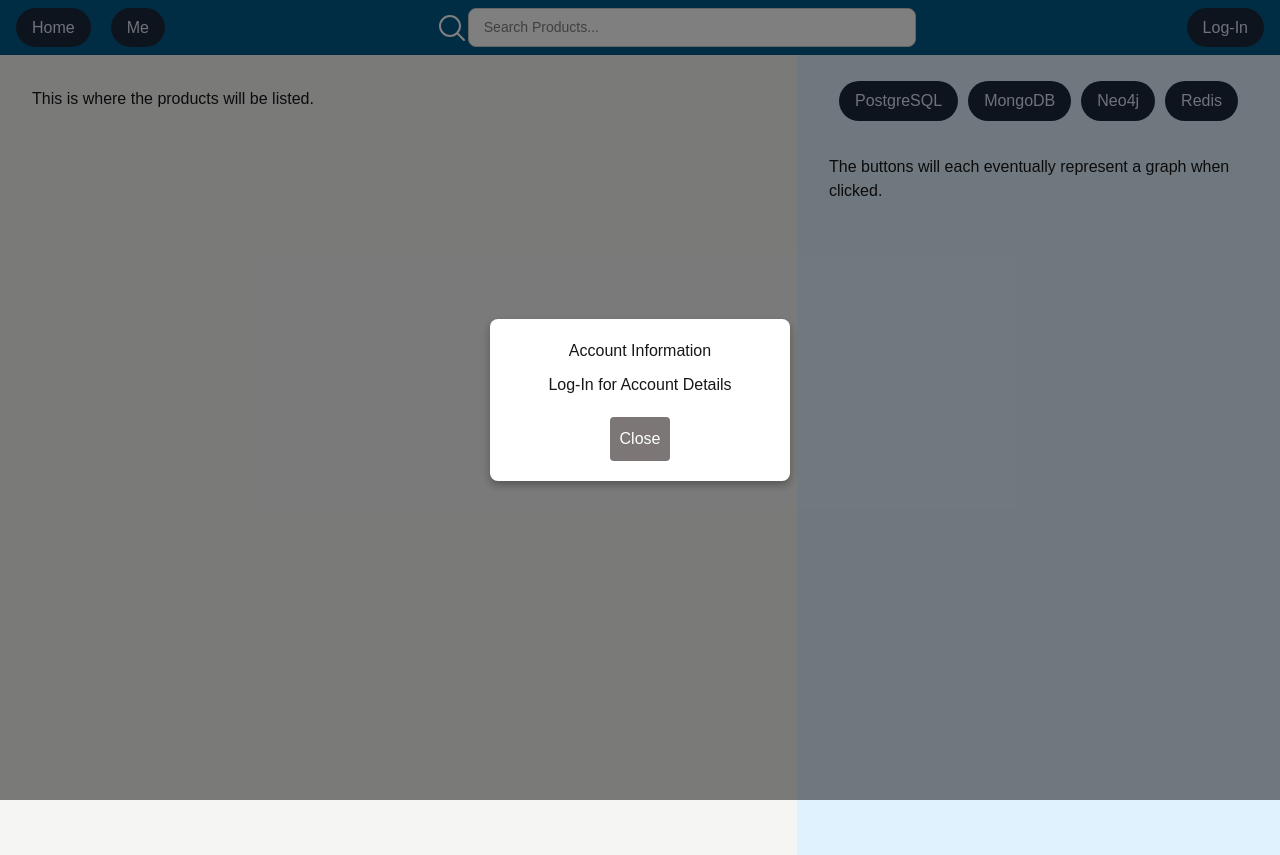
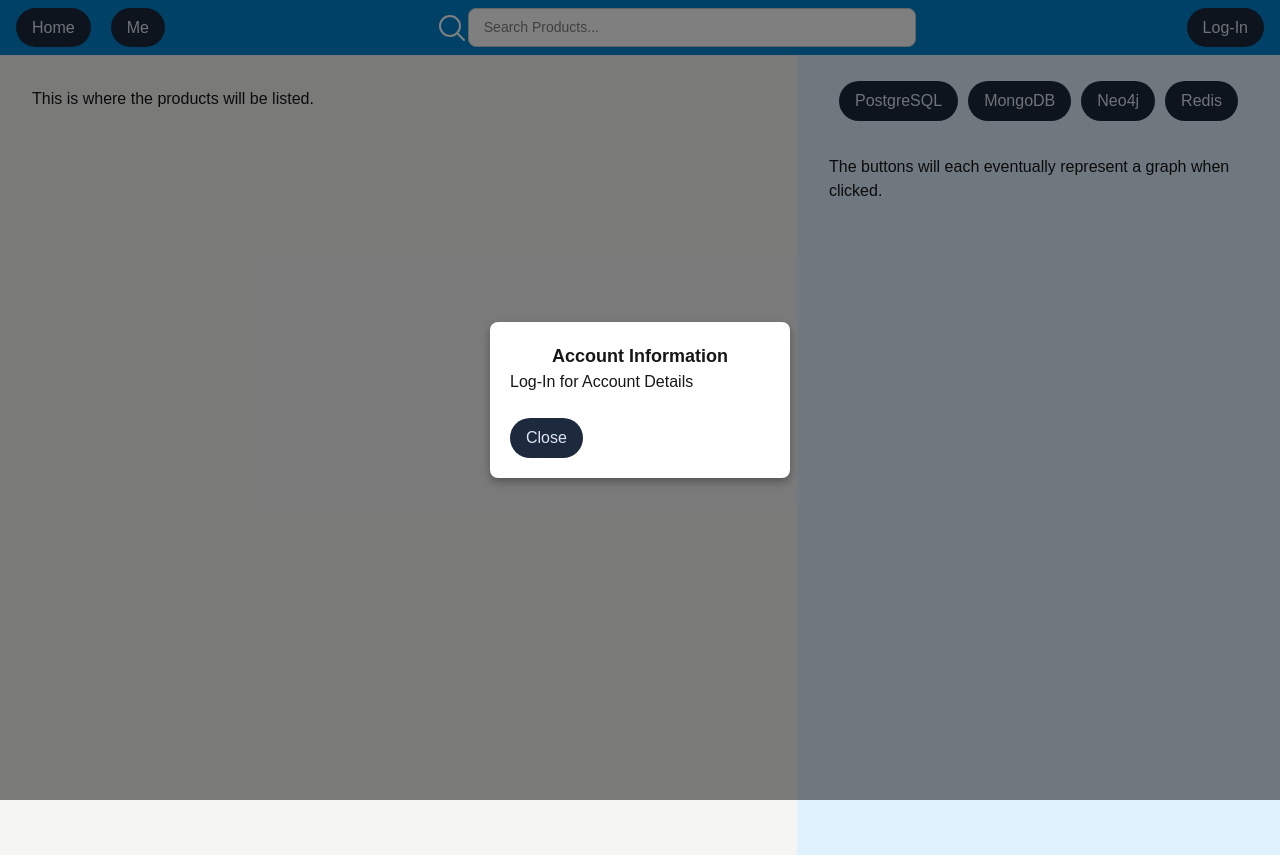
Before and after one commit to pknepps/polyglot-db, a Next.js app in the folder frontend/: page / in a window 1280 px wide. Both pictures are taken after a click on the button "Me". Built offline with nearby package versions, Linux system fonts and the light colour scheme.

Commit message:
done with my css things

```diff
--- a/frontend/src/app/components.tsx
+++ b/frontend/src/app/components.tsx
@@ -2,6 +2,23 @@ export function Card({ children }: { children: React.ReactNode }) {
     return <div className="bg-slate-200 px-4 py-4 my-4 rounded-md shadow-md">{children}</div>;
 }
 
-export function Modal({ children }: { children: React.ReactNode }) {
-    return <></>;
+export function Modal({
+    isDisplayed,
+    onClose,
+    children,
+}: {
+    isDisplayed: boolean;
+    onClose: () => void;
+    children: React.ReactNode;
+}) {
+    return isDisplayed ? (
+        <div className="modal-overlay">
+            <div className="modal-content">
+                {children}
+                <button className="btn py-2 mt-6" onClick={onClose}>
+                    Close
+                </button>
+            </div>
+        </div>
+    ) : null;
 }
--- a/frontend/src/app/header.css
+++ b/frontend/src/app/header.css
@@ -84,62 +84,5 @@
     padding: 20px;
     border-radius: 8px;
     box-shadow: 0px 4px 8px rgba(0, 0, 0, 0.3);
-    width: 300px;
-    text-align: center;
+    min-width: 300px;
 }
-
-.modal-content form {
-    display: flex;
-    flex-direction: column;
-}
-
-.modal-content input {
-    margin: 10px 0;
-    padding: 8px;
-    font-size: 16px;
-    border: 1px solid #fefefe;
-    background-color: #b4aeae;
-    border-radius: 4px;
-    color: white;
-}
-
-.modal-content button {
-    margin-top: 10px;
-    padding: 10px;
-    background-color: #ffffff;
-    color: white;
-    border: none;
-    border-radius: 4px;
-    cursor: pointer;
-}
-
-.modal-content button:hover {
-    background-color: #b1b1b1;
-}
-
-.modal-content h2 {
-    color: black;
-}
-
-modal-content input::placeholder {
-    color: rgb(76, 33, 33);
-    opacity: 1;
-}
-
-.modal-content button:last-child {
-    background-color: #7c7676;
-    margin-top: 20px;
-}
-
-.modal-content button:last-child:hover {
-    background-color: #999;
-}
-
-.modal-content ul {
-    list-style-type: none;
-    padding-left: 0;
-}
-
-.modal-content h3 {
-    margin-bottom: 10px; /* Adjust the value to your desired spacing */
-}
--- a/frontend/src/app/header.tsx
+++ b/frontend/src/app/header.tsx
@@ -12,6 +12,7 @@ import "./header.css";
 import Image from "next/image";
 import { getUser } from "@/app/request";
 import { User } from "../../../backend/app/src/interfaces";
+import { Modal } from "./components";
 
 /**
  * Creates the header component for the UI.
@@ -74,7 +75,7 @@ export function Header() {
 
     // the html for the header
     return (
-        <header className="bg-sky-800 flex flex-row justify-between align-middle py-2 px-4">
+        <header className="bg-sky-600 flex flex-row justify-between align-middle py-2 px-4">
             <div className="header-buttons">
                 <button className="btn">Home</button>
                 {currentUser ? (
@@ -122,10 +123,8 @@ export function Header() {
                 )}
             </div>
 
-            {isUserInfoModalOpen && (
-                <div className="modal-overlay">
-                    <div className="modal-content">
-                        <h3>Account Information</h3>
+            <Modal isDisplayed={isUserInfoModalOpen} onClose={() => setIsUserInfoModalOpen(false)}>
+                <h3 className="font-bold text-lg text-center">Account Information</h3>
                 {currentUser ? (
                     <>
                         <p>
@@ -148,29 +147,34 @@ export function Header() {
                 ) : (
                     <p>Log-In for Account Details</p>
                 )}
-                        <button onClick={closeUserInfoModal}>Close</button>
-                    </div>
-                </div>
-            )}
-            {isLoginModalOpen && (
-                <div className="modal-overlay">
-                    <div className="modal-content">
-                        <h2>Sign In</h2>
+            </Modal>
+
+            <Modal isDisplayed={isLoginModalOpen} onClose={() => setIsLoginModalOpen(false)}>
+                <h2 className="font-bold text-lg text-center">Log In</h2>
                 <form onSubmit={handleSignIn}>
+                    <label htmlFor="username" className="text-gray-500">
+                        Username:
+                    </label>
                     <input
+                        className="bg-sky-600/50 rounded px-2 py-2 mb-4"
+                        id="username"
                         type="text"
                         placeholder="Username"
                         value={username}
                         onChange={(e) => setUsername(e.target.value)}
                         required
                     />
-                            <button type="submit">Sign In</button>
+                    <div className="flex flex-row justify-items-center">
+                        <button
+                            className="outline-1 w-40 rounded-2xl inline-block hover:bg-stone-200 active:bg-stone-600 active:text-white"
+                            type="submit"
+                        >
+                            Sign In
+                        </button>
+                    </div>
                 </form>
                 {error && <p className="error-message">{error}</p>}
-                        <button onClick={closeLoginModal}>Close</button>
-                    </div>
-                </div>
-            )}
+            </Modal>
         </header>
     );
 }
```
Lines whose indentation alone changed are shown as unchanged.
